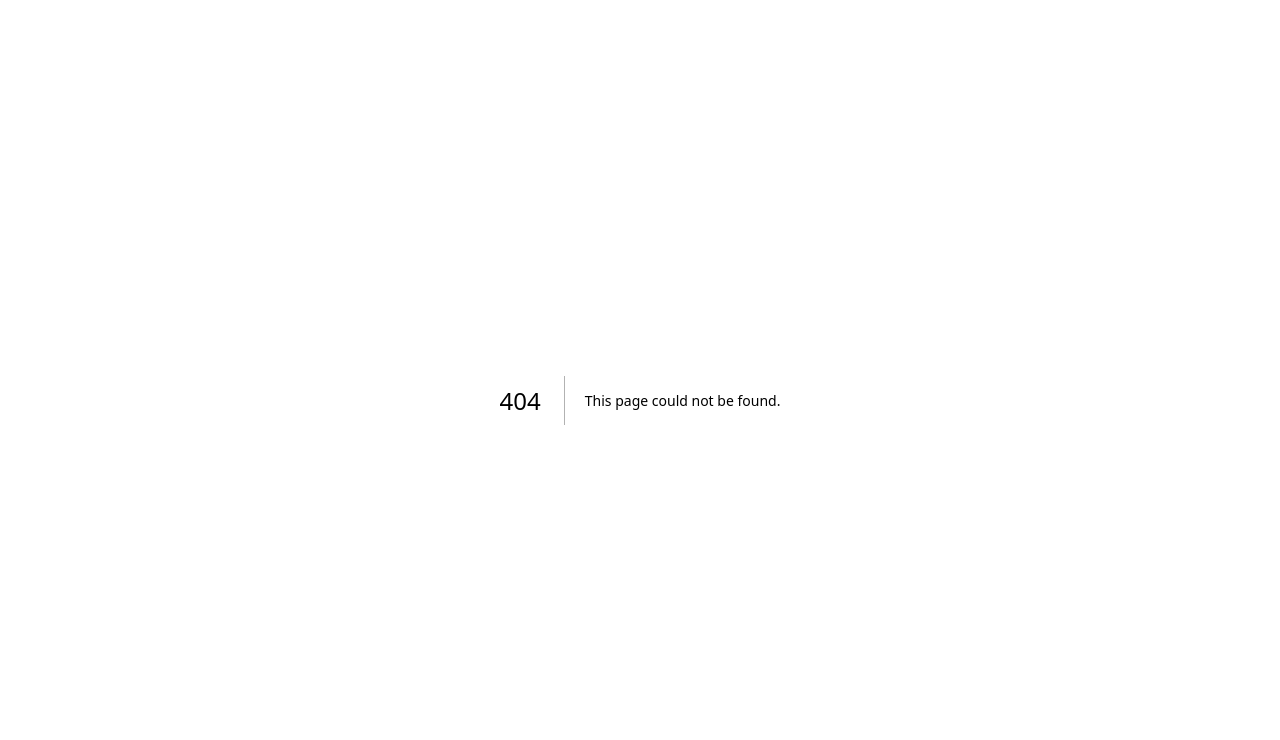
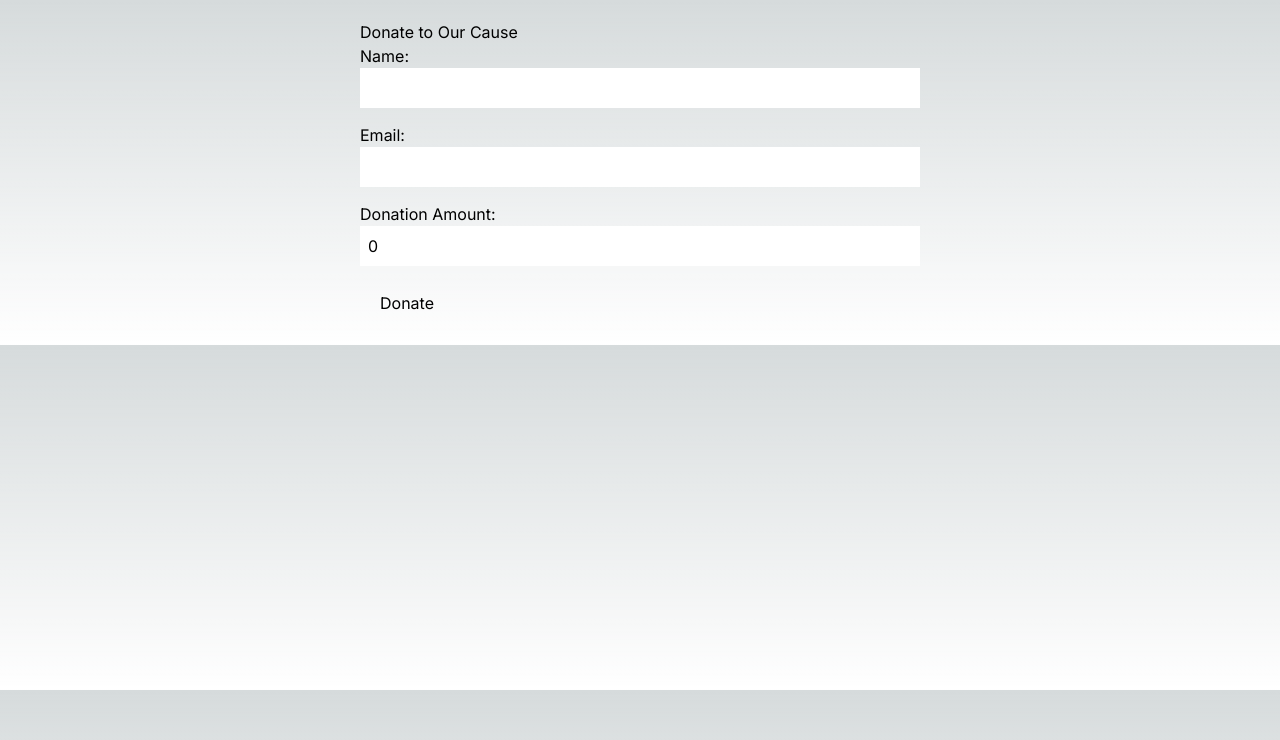
Before and after one commit to developforgood/South-Bronx-United-intern-group-4, a Next.js app in the folder clubhousecafe/: page /donation in a window 1280 px wide. Before the commit this address had no page. Shown: the top 740 px of the page. Built offline with nearby package versions, Linux system fonts and the light colour scheme.

Commit message:
simple donation page

```diff
--- /dev/null
+++ b/clubhousecafe/src/app/donation/page.tsx
@@ -0,0 +1,95 @@
+"use client";
+
+import React, { useState } from 'react';
+
+interface DonationFormData {
+  name: string;
+  email: string;
+  amount: number;
+}
+
+const DonationsPage: React.FC = () => {
+  const [formData, setFormData] = useState<DonationFormData>({
+    name: '',
+    email: '',
+    amount: 0,
+  });
+  const [isSubmitting, setIsSubmitting] = useState(false);
+  const [message, setMessage] = useState<string | null>(null);
+
+  const handleChange = (e: React.ChangeEvent<HTMLInputElement>) => {
+    const { name, value } = e.target;
+    setFormData((prevData) => ({
+      ...prevData,
+      [name]: name === 'amount' ? Number(value) : value,
+    }));
+  };
+
+  const handleSubmit = async (e: React.FormEvent<HTMLFormElement>) => {
+    e.preventDefault();
+    setIsSubmitting(true);
+
+    // Simulate a network request
+    try {
+      // Replace with actual API call
+      await new Promise((resolve) => setTimeout(resolve, 1000));
+      setMessage('Thank you for your donation!');
+      setFormData({ name: '', email: '', amount: 0 });
+    } catch (error) {
+      setMessage('Something went wrong. Please try again.');
+    } finally {
+      setIsSubmitting(false);
+    }
+  };
+
+  return (
+    <div style={{ maxWidth: '600px', margin: 'auto', padding: '20px' }}>
+      <h1>Donate to Our Cause</h1>
+      {message && <p>{message}</p>}
+      <form onSubmit={handleSubmit}>
+        <div style={{ marginBottom: '15px' }}>
+          <label htmlFor="name">Name:</label>
+          <input
+            type="text"
+            id="name"
+            name="name"
+            value={formData.name}
+            onChange={handleChange}
+            required
+            style={{ width: '100%', padding: '8px' }}
+          />
+        </div>
+        <div style={{ marginBottom: '15px' }}>
+          <label htmlFor="email">Email:</label>
+          <input
+            type="email"
+            id="email"
+            name="email"
+            value={formData.email}
+            onChange={handleChange}
+            required
+            style={{ width: '100%', padding: '8px' }}
+          />
+        </div>
+        <div style={{ marginBottom: '15px' }}>
+          <label htmlFor="amount">Donation Amount:</label>
+          <input
+            type="number"
+            id="amount"
+            name="amount"
+            value={formData.amount}
+            onChange={handleChange}
+            required
+            min="1"
+            style={{ width: '100%', padding: '8px' }}
+          />
+        </div>
+        <button type="submit" disabled={isSubmitting} style={{ padding: '10px 20px' }}>
+          {isSubmitting ? 'Processing...' : 'Donate'}
+        </button>
+      </form>
+    </div>
+  );
+};
+
+export default DonationsPage;
```
